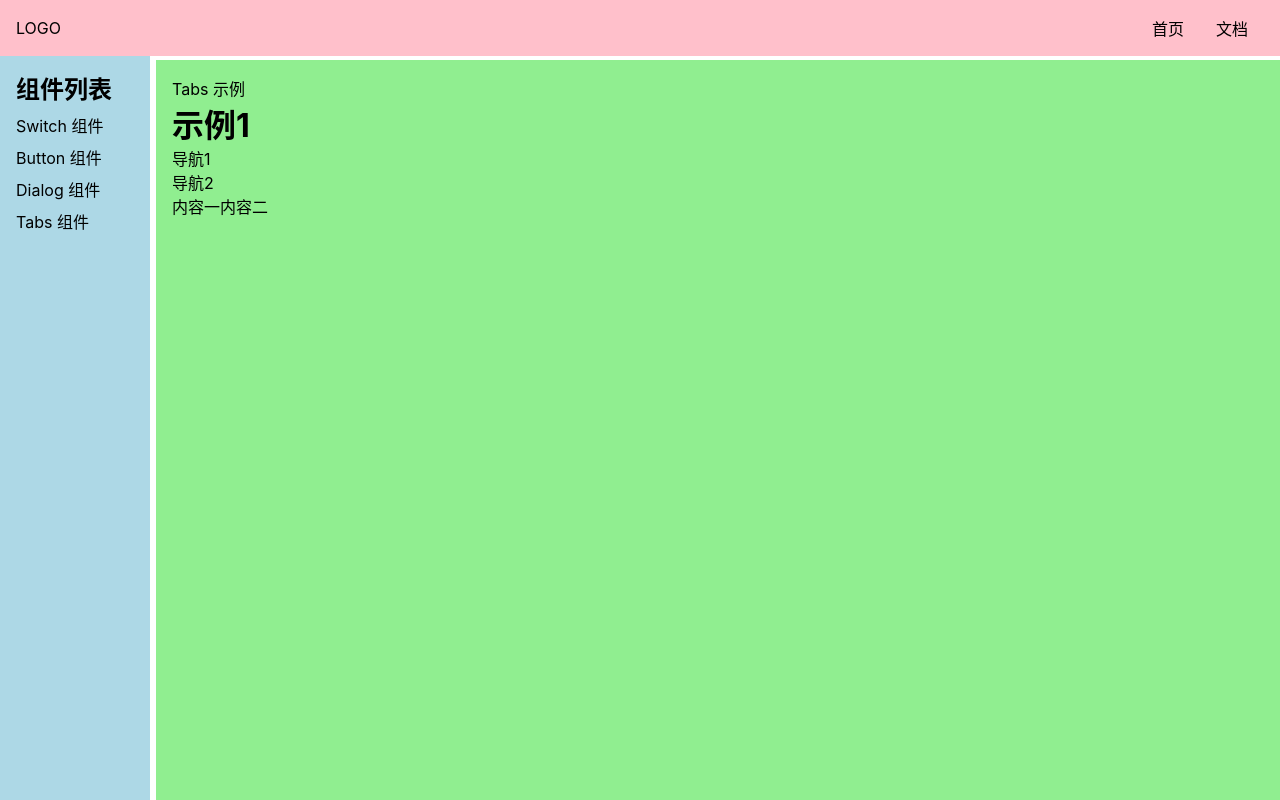
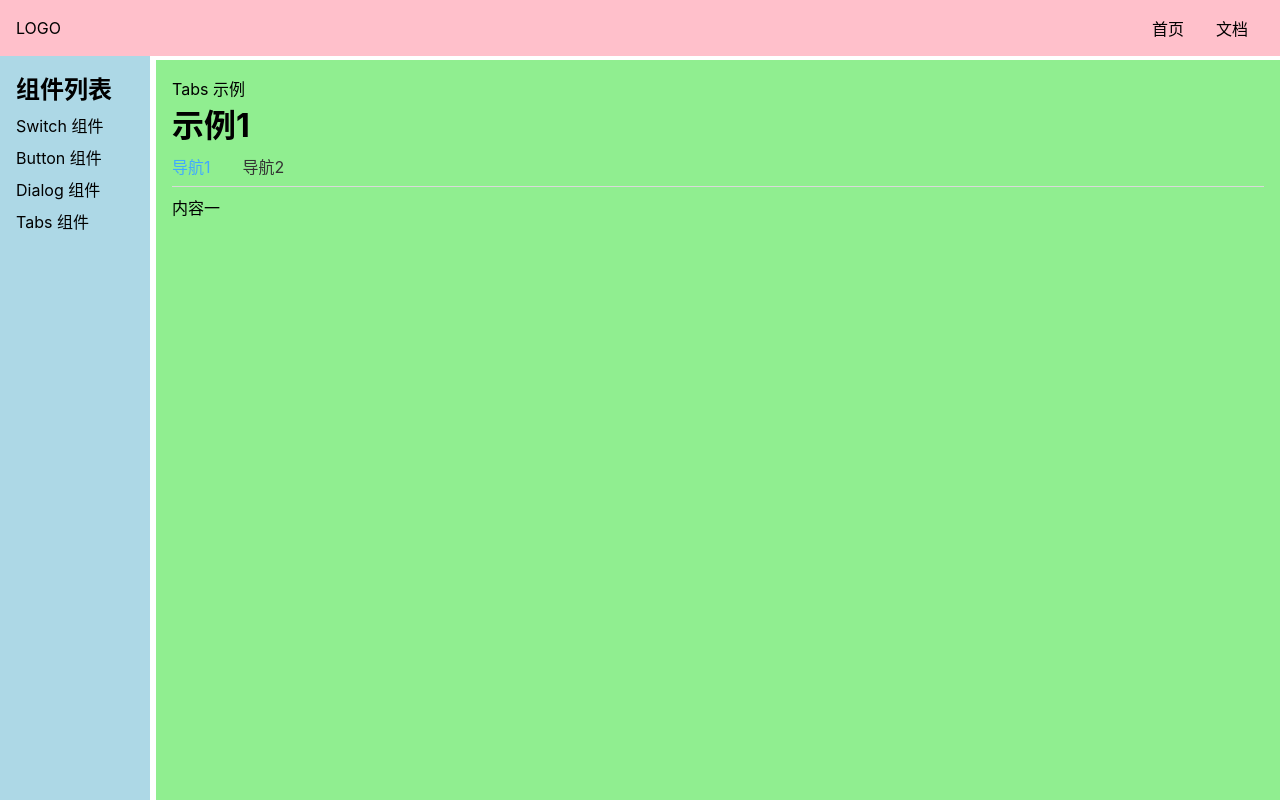
Before and after one commit to polaris-hike/Vue3-Gulu-UI, a Vue app: page /#/doc/tabs in a window 1280 px wide. Built offline with nearby package versions, Linux system fonts and the light colour scheme.

Commit message:
css toggle content

```diff
--- a/src/components/TabsDemo.vue
+++ b/src/components/TabsDemo.vue
@@ -1,7 +1,7 @@
 <template>
     <div>Tabs 示例</div>
     <h1>示例1</h1>
-    <Tabs>
+    <Tabs v-model:selected="selected">
         <Tab title="导航1">内容一</Tab>
         <Tab title="导航2">内容二</Tab>
     </Tabs>
@@ -10,10 +10,15 @@
 <script>
     import Tabs from "../libs/Tabs.vue";
     import Tab from "../libs/Tab.vue";
+    import {ref} from 'vue'
     export default {
         name: "TabsDemo",
         components:{
             Tabs,Tab
+        },
+        setup(){
+            const selected = ref('导航1')
+            return {selected}
         }
     }
 </script>
--- a/src/libs/Tab.vue
+++ b/src/libs/Tab.vue
@@ -1,5 +1,7 @@
 <template>
-    <slot></slot>
+    <div>
+        <slot></slot>
+    </div>
 </template>
 
 <script>
--- a/src/libs/Tabs.vue
+++ b/src/libs/Tabs.vue
@@ -1,6 +1,17 @@
 <template>
-    <div v-for="(t,index) in titles" :key="index">{{t}}</div>
-    <component v-for="(c,index) in defaults" :is="c" :key="index"></component>
+    <div class="gulu-tabs">
+        <div class="gulu-tabs-nav">
+            <div class="gulu-tabs-nav-item"
+                 @click="select(t)"
+                 :class="{selected:t === selected}"
+                 v-for="(t,index) in titles"
+                 :key="index">{{t}}
+            </div>
+        </div>
+        <div class="gulu-tabs-content">
+            <component :class="{selected:c.props.title === selected}" class="gulu-tabs-content-item" v-for="(c,index) in defaults" :key="index" :is="c"/>
+        </div>
+    </div>
 </template>
 
 <script lang="ts">
@@ -8,6 +19,11 @@
 
     export default {
         name: 'Tabs',
+        props: {
+            selected: {
+                type: String
+            }
+        },
         setup(props, context) {
             const defaults = context.slots.default();
             defaults.forEach((tag) => {
@@ -15,14 +31,53 @@
                     throw new Error('Tabs 子标签必须是 Tab');
                 }
             });
-            const titles = defaults.map((tab) => {
-                return tab.props.title;
+            const current = defaults.filter((tag) => {
+                return tag.props.title === props.selected;
+            })[0];
+            const titles = defaults.map((tag) => {
+                return tag.props.title;
             });
-            return {defaults, titles};
+            const select = (t) => {
+                context.emit('update:selected', t);
+            };
+            return {defaults, titles, current, select};
         }
     };
 </script>
 
-<style scoped>
+<style lang="scss">
+    $blue: #40a9ff;
+    $color: #333;
+    $border-color: #d9d9d9;
+    .gulu-tabs {
+        &-nav {
+            display: flex;
+            color: $color;
+            border-bottom: 1px solid $border-color;
 
+            &-item {
+                padding: 8px 0;
+                margin: 0 16px;
+                cursor: pointer;
+
+                &:first-child {
+                    margin-left: 0;
+                }
+
+                &.selected {
+                    color: $blue;
+                }
+            }
+        }
+
+        &-content {
+            padding: 8px 0;
+            &-item {
+                display: none;
+                &.selected {
+                    display: block;
+                }
+            }
+        }
+    }
 </style>
```
